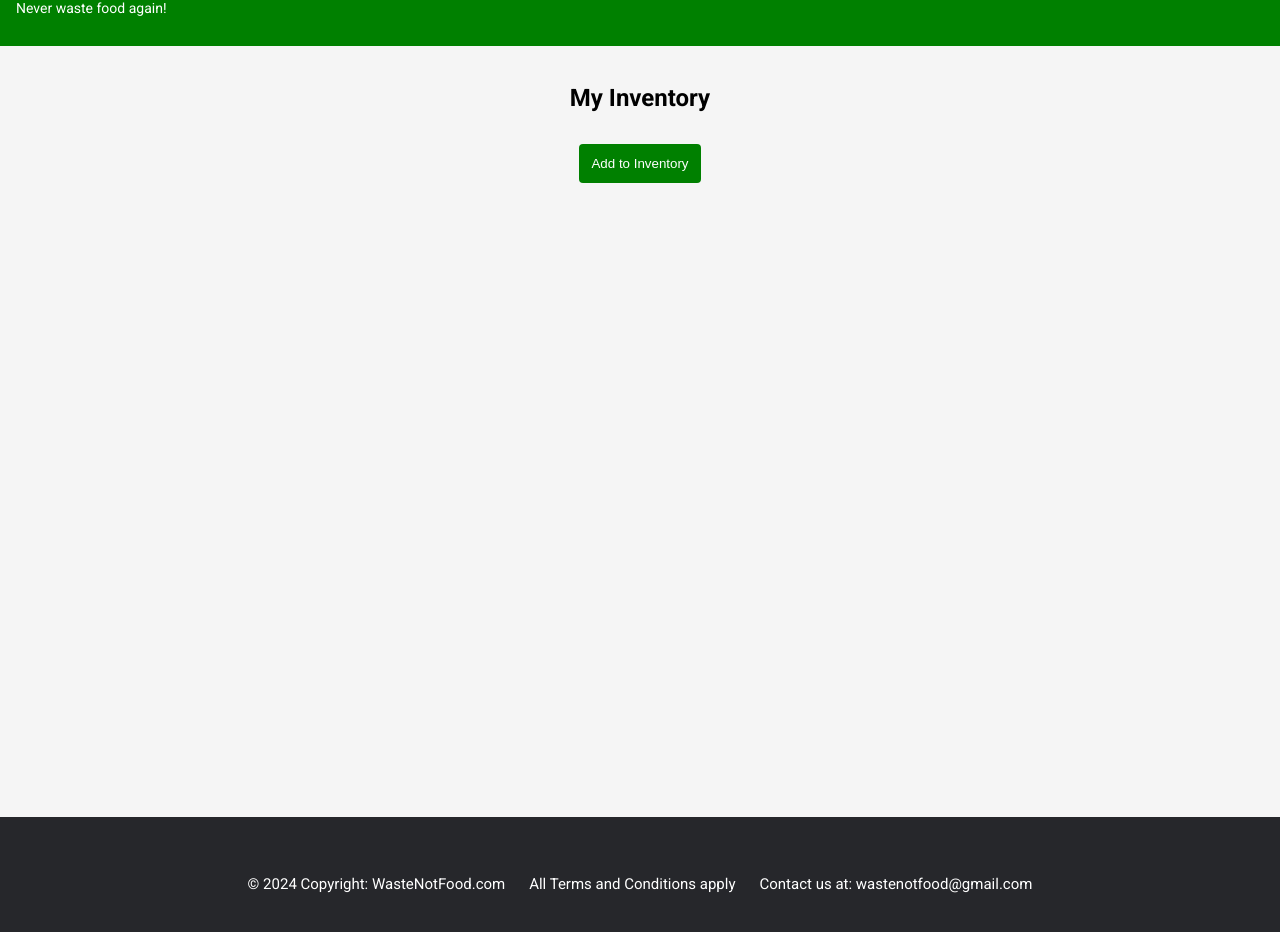
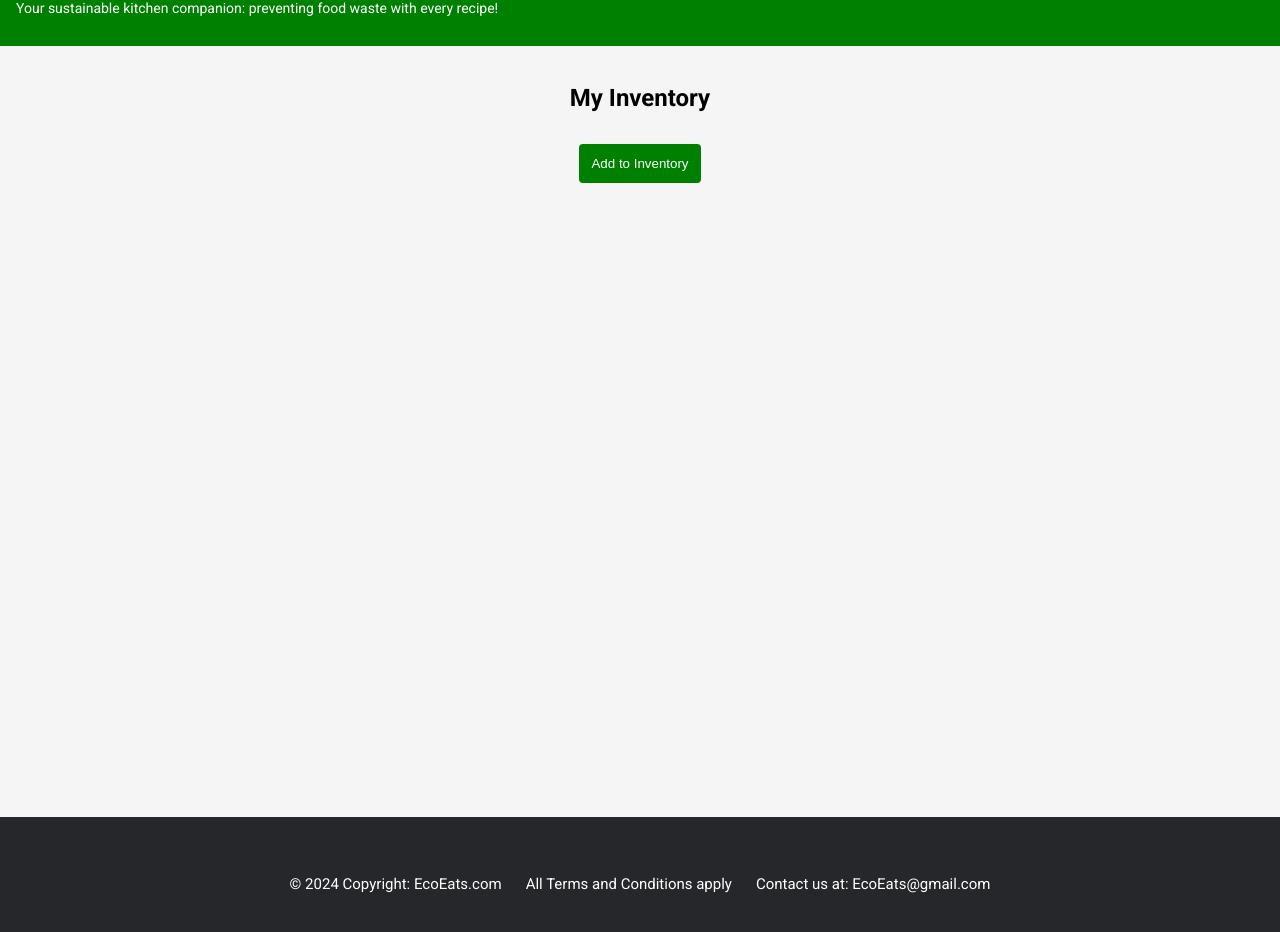
Before and after one commit to mohamed-esoliman/EcoEats, a React (Create React App) app: page /inventory in a window 1280 px wide. Shown: the part 68-1000 px from the top of the page. Built offline with nearby package versions, Linux system fonts and the light colour scheme.

Commit message:
change project name

```diff
--- a/src/components/Footer.js
+++ b/src/components/Footer.js
@@ -1,9 +1,9 @@
 const Footer = () => {
     return (
         <footer className="siteFooter">
-            <p>&copy; 2024 Copyright: WasteNotFood.com</p>
+            <p>&copy; 2024 Copyright: EcoEats.com</p>
             <p>All Terms and Conditions apply</p>
-            <p>Contact us at: wastenotfood@gmail.com</p>
+            <p>Contact us at: EcoEats@gmail.com</p>
         </footer>
      );
 }
--- a/src/components/NavBar.js
+++ b/src/components/NavBar.js
@@ -5,7 +5,7 @@ const NavBar = () => {
         <nav>
             <div className="header">
                 <span>EcoEats</span>
-                <p>Never waste food again!</p>
+                <p>Your sustainable kitchen companion: preventing food waste with every recipe!</p>
             </div>
             <div className="links">
                 <ul>
```
Also changed, not shown: 1 other file (tests, documents, lock files or other folders).
